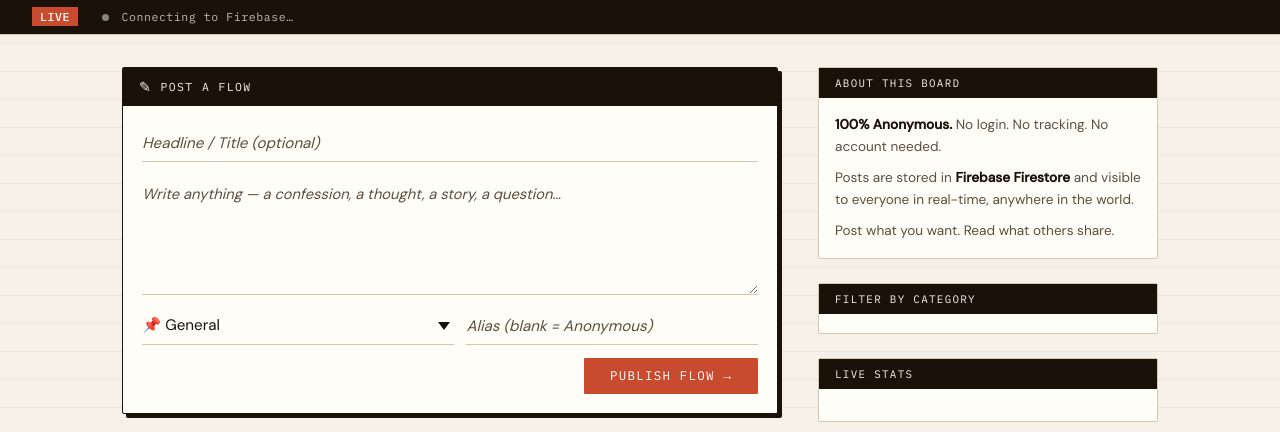
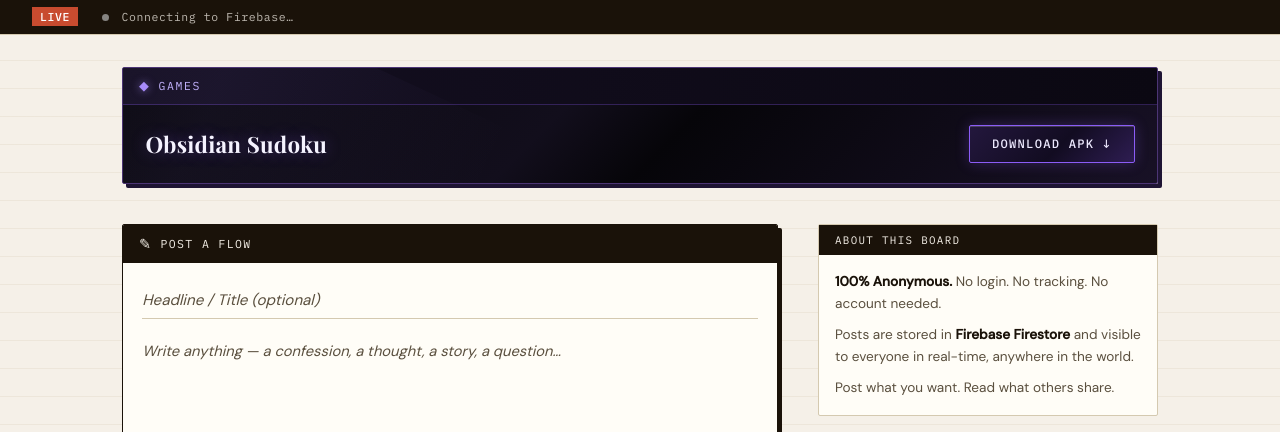
Before and after one commit to ArnavSri21/paper-flow, a plain HTML site: page index.html in a window 1280 px wide. Shown: the part 81-513 px from the top of the page. Drawn offline with nearby package versions, Linux system fonts and the light colour scheme; no server answers; a web font is replaced by a local one.

Commit message:
Update index.html

```diff
--- a/index.html
+++ b/index.html
@@ -58,6 +58,93 @@
   .banner-ticker { opacity: 0.75; }
   .container { max-width: 1100px; margin: 0 auto; padding: 2rem; }
   .grid { display: grid; grid-template-columns: 1fr 340px; gap: 2.5rem; align-items: start; }
+
+  /* GAMES SECTION (OBSIDIAN THEME) */
+  .games-section {
+    background: linear-gradient(135deg, #08070c 0%, #120e1c 42%, #060509 54%, #181126 100%);
+    border: 1.5px solid #4c3575;
+    border-radius: 2px;
+    overflow: hidden;
+    margin-bottom: 2.5rem;
+    box-shadow: inset 0 1px 0 rgba(196, 181, 253, 0.22), 4px 4px 0 #1e1433;
+    position: relative;
+  }
+  .games-section::after {
+    content: '';
+    position: absolute;
+    top: -60%;
+    left: -20%;
+    width: 55%;
+    height: 220%;
+    background: linear-gradient(90deg, transparent, rgba(167, 139, 250, 0.06), transparent);
+    transform: rotate(25deg);
+    pointer-events: none;
+  }
+  .games-header {
+    background: linear-gradient(90deg, #140f21 0%, #0b0812 100%);
+    color: #c4b5fd;
+    padding: 0.6rem 1rem;
+    font-family: var(--mono);
+    font-size: 0.72rem;
+    letter-spacing: 0.14em;
+    text-transform: uppercase;
+    display: flex;
+    align-items: center;
+    gap: 0.5rem;
+    border-bottom: 1px solid rgba(139, 92, 246, 0.28);
+  }
+  .games-header::before {
+    content: '◆';
+    color: #a78bfa;
+    font-size: 0.8rem;
+    text-shadow: 0 0 8px rgba(167, 139, 250, 0.6);
+  }
+  .games-body {
+    padding: 1.25rem 1.4rem;
+    display: flex;
+    align-items: center;
+    justify-content: space-between;
+    gap: 1.2rem;
+    position: relative;
+    z-index: 1;
+  }
+  .game-title {
+    font-family: var(--serif);
+    font-size: 1.4rem;
+    font-weight: 700;
+    color: #f5f3ff;
+    letter-spacing: 0.01em;
+    text-shadow: 0 0 16px rgba(139, 92, 246, 0.35);
+  }
+  .btn-obsidian-download {
+    background: linear-gradient(135deg, #23173d 0%, #120c21 55%, #2e1d52 100%);
+    color: #ede9fe;
+    border: 1px solid #8b5cf6;
+    padding: 0.65rem 1.4rem;
+    font-family: var(--mono);
+    font-size: 0.76rem;
+    font-weight: 500;
+    letter-spacing: 0.1em;
+    text-transform: uppercase;
+    text-decoration: none;
+    border-radius: 2px;
+    display: inline-flex;
+    align-items: center;
+    gap: 0.5rem;
+    box-shadow: inset 0 1px 0 rgba(255, 255, 255, 0.18), 0 0 14px rgba(139, 92, 246, 0.28);
+    transition: all 0.2s ease;
+    white-space: nowrap;
+  }
+  .btn-obsidian-download:hover {
+    background: linear-gradient(135deg, #2f1f54 0%, #1a1130 55%, #3b2569 100%);
+    border-color: #c4b5fd;
+    color: #ffffff;
+    box-shadow: inset 0 1px 0 rgba(255, 255, 255, 0.28), 0 0 20px rgba(167, 139, 250, 0.5);
+    transform: translateY(-1px);
+  }
+  .btn-obsidian-download:active {
+    transform: scale(0.97);
+  }
 
   /* COMPOSE */
   .compose-box { background: var(--card-bg); border: 1.5px solid var(--ink); border-radius: 2px; overflow: hidden; margin-bottom: 2.5rem; box-shadow: 4px 4px 0 var(--ink); }
@@ -143,6 +230,8 @@
     .container { padding: 1rem; }
     .masthead-title { font-size: 1.6rem; }
     .compose-row { flex-direction: column; }
+    .games-body { flex-direction: column; align-items: stretch; text-align: center; }
+    .btn-obsidian-download { justify-content: center; }
   }
 </style>
 </head>
@@ -165,6 +254,15 @@
 </div>
 
 <div class="container">
+  <!-- GAMES -->
+  <section class="games-section" id="games">
+    <div class="games-header">Games</div>
+    <div class="games-body">
+      <div class="game-title">Obsidian Sudoku</div>
+      <a href="https://github.com/ArnavSri21/paper-flow/releases/download/v1.0.0/app-debug.apk" class="btn-obsidian-download" download="Obsidian-Sudoku.apk">Download APK ↓</a>
+    </div>
+  </section>
+
   <div class="grid">
 
     <!-- MAIN -->
```
